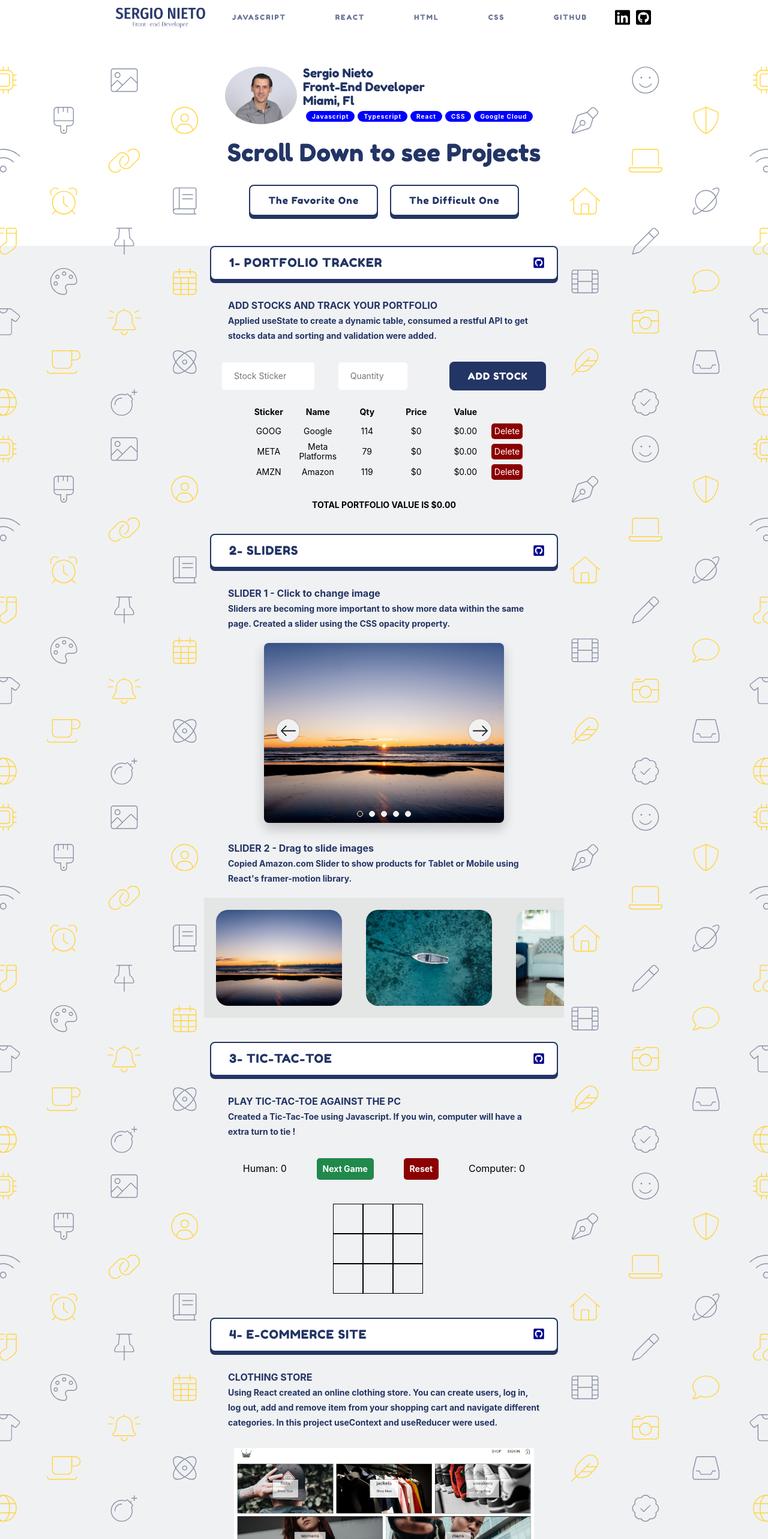
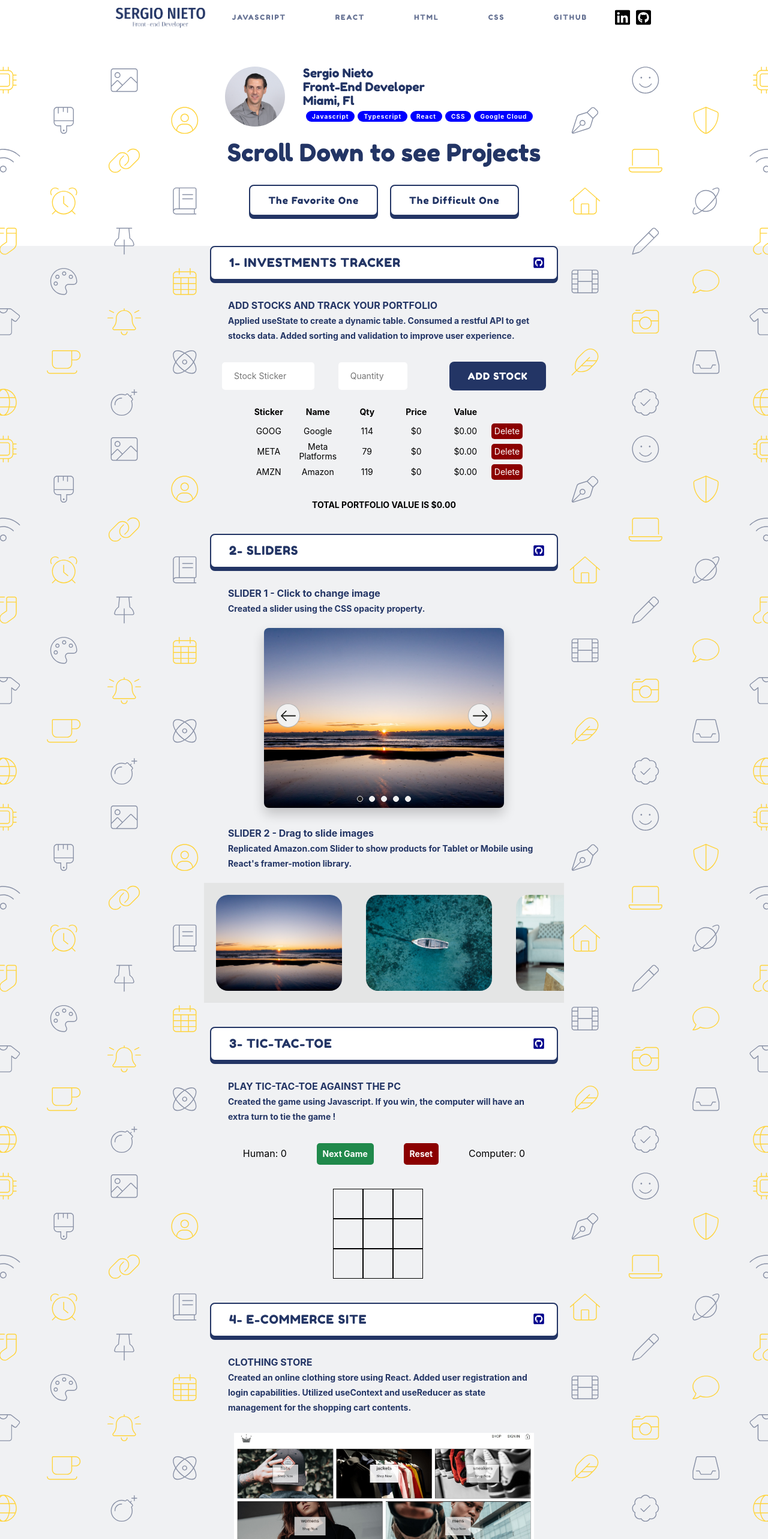
Before and after one commit to snieto10/sergio, a React (Create React App) app: page / in a window 1280 px wide. Shown: the top 2566 px of the page at 60% size. Built offline with nearby package versions, Linux system fonts and the light colour scheme; no server answers.

Commit message:
finished

```diff
--- a/src/App.css
+++ b/src/App.css
@@ -773,7 +773,7 @@ a:active {
 }
 .profileB {
   width: 400px;
-  height: 600px;
+  height: 150px;
   display: flex;
   justify-content: flex-start;
   margin-left: 30px;
@@ -786,7 +786,8 @@ a:active {
 }
 
 .profileImage {
-  width: 120px;
+  width: 100px;
+  height: 100px;
 
   border-radius: 50%;
 }
--- a/src/layout/Body.jsx
+++ b/src/layout/Body.jsx
@@ -65,7 +65,7 @@ function Body() {
             <div className='projects' id='project1'>
               <div className='projects_title'>
                 {' '}
-                1- PORTFOLIO TRACKER
+                1- INVESTMENTS TRACKER
                 <div className='unique-github'>
                   <a
                     target='_target'
@@ -78,8 +78,9 @@ function Body() {
               <div className='text'>
                 ADD STOCKS AND TRACK YOUR PORTFOLIO <br />
                 <span style={{ fontSize: '1.4rem' }}>
-                  Applied useState to create a dynamic table, consumed a restful
-                  API to get stocks data and sorting and validation were added.
+                  Applied useState to create a dynamic table. Consumed a restful
+                  API to get stocks data. Added sorting and validation to
+                  improve user experience.
                 </span>
               </div>
               <br></br>
@@ -102,17 +103,15 @@ function Body() {
               <div className='text'>
                 SLIDER 1 - Click to change image <br />
                 <span style={{ fontSize: '1.4rem' }}>
-                  Sliders are becoming more important to show more data within
-                  the same page. Created a slider using the CSS opacity
-                  property.
+                  Created a slider using the CSS opacity property.
                 </span>
               </div>
               <Slider />
               <div className='text'>
                 SLIDER 2 - Drag to slide images <br />
                 <span style={{ fontSize: '1.4rem' }}>
-                  Copied Amazon.com Slider to show products for Tablet or Mobile
-                  using React's framer-motion library.
+                  Replicated Amazon.com Slider to show products for Tablet or
+                  Mobile using React's framer-motion library.
                 </span>
               </div>
               <Slider2 />
@@ -134,8 +133,8 @@ function Body() {
               <div className='text'>
                 PLAY TIC-TAC-TOE AGAINST THE PC <br />
                 <span style={{ fontSize: '1.4rem' }}>
-                  Created a Tic-Tac-Toe using Javascript. If you win, computer
-                  will have a extra turn to tie !
+                  Created the game using Javascript. If you win, the computer
+                  will have an extra turn to tie the game !
                 </span>
               </div>
               <br></br>
@@ -158,10 +157,9 @@ function Body() {
               <div className='text'>
                 CLOTHING STORE <br />
                 <span style={{ fontSize: '1.4rem' }}>
-                  Using React created an online clothing store. You can create
-                  users, log in, log out, add and remove item from your shopping
-                  cart and navigate different categories. In this project
-                  useContext and useReducer were used.
+                  Created an online clothing store using React. Added user
+                  registration and login capabilities. Utilized useContext and
+                  useReducer as state management for the shopping cart contents.
                 </span>
               </div>
               <div style={{ display: 'flex', justifyContent: 'center' }}>
@@ -184,7 +182,7 @@ function Body() {
                   <div className='other-text'>
                     <h3>GITHUB FINDER</h3>
                     <h3 style={{ lineHeight: '15px' }}>
-                      Used useContext to avoid prop-drilling and used axios to
+                      Used useContext to avoid prop-drilling and axios to
                       request the data
                     </h3>
                     <p className='other-view'>
```
Also changed, not shown: src/assets/images/SergioProfile.jpg.
